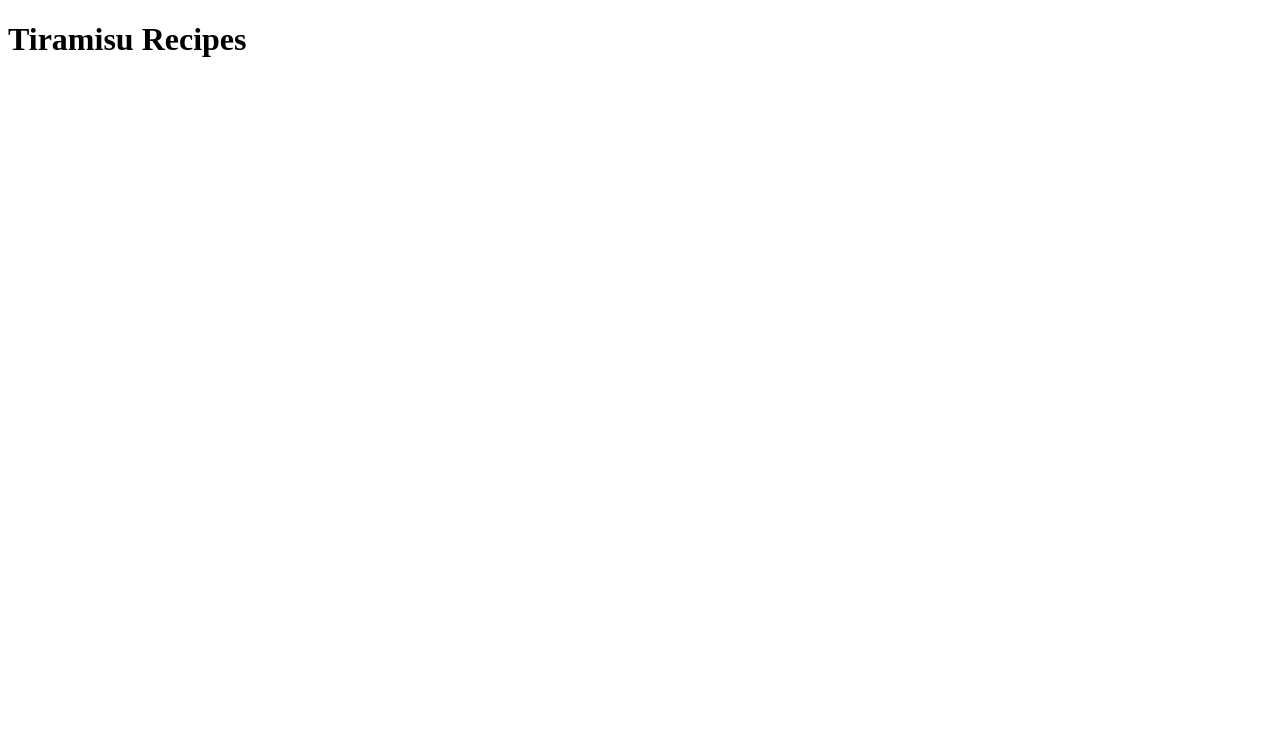
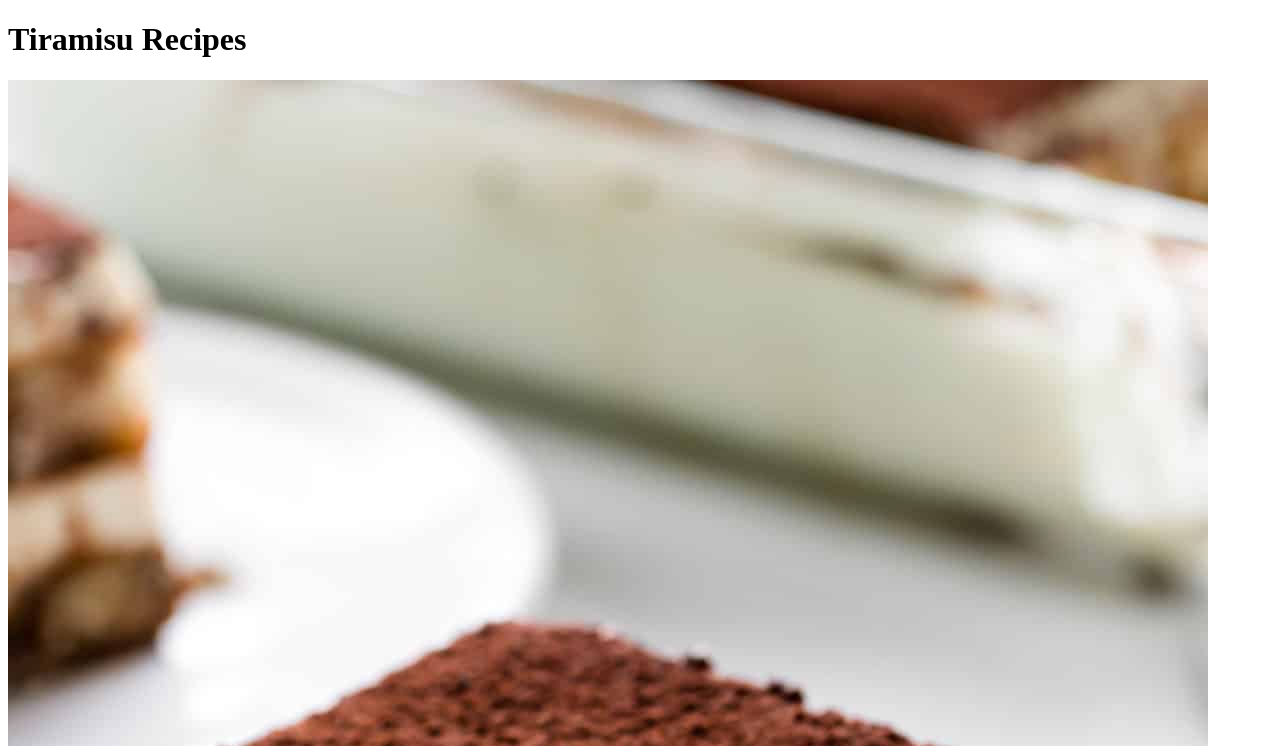
Before and after one commit to Valastroa/odin-recipes, a plain HTML site: page tiramisu.html in a window 1280 px wide. Shown: the top 746 px of the page. Drawn offline with Linux system fonts and the light colour scheme.

Commit message:
added image to tiramisu link

```diff
--- a/tiramisu.html
+++ b/tiramisu.html
@@ -6,5 +6,7 @@
     </head>
     <body>
         <h1>Tiramisu Recipes</h1>
+        <img src="../odin-recipes/recipe-images/tiramisuphoto.jpeg" alt="delicious tiramisu" height="1800" width="1200"
+
     </body>
 </html>
```
